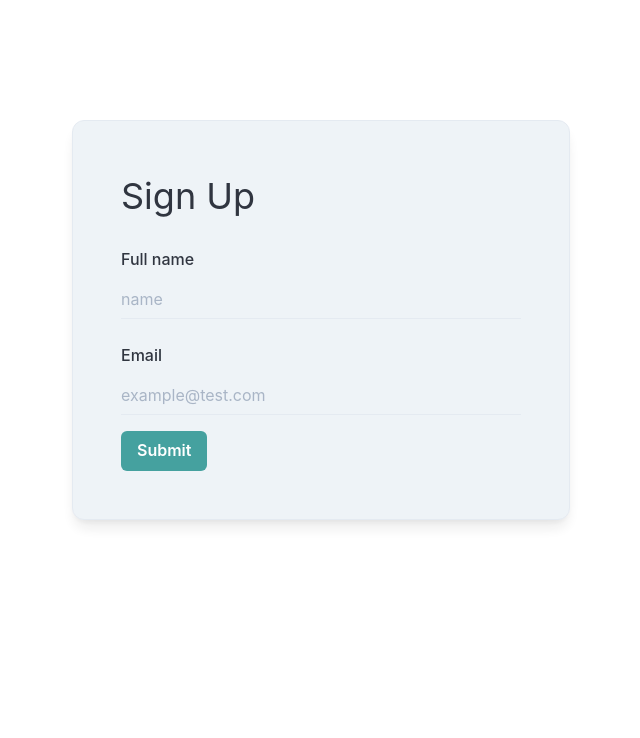
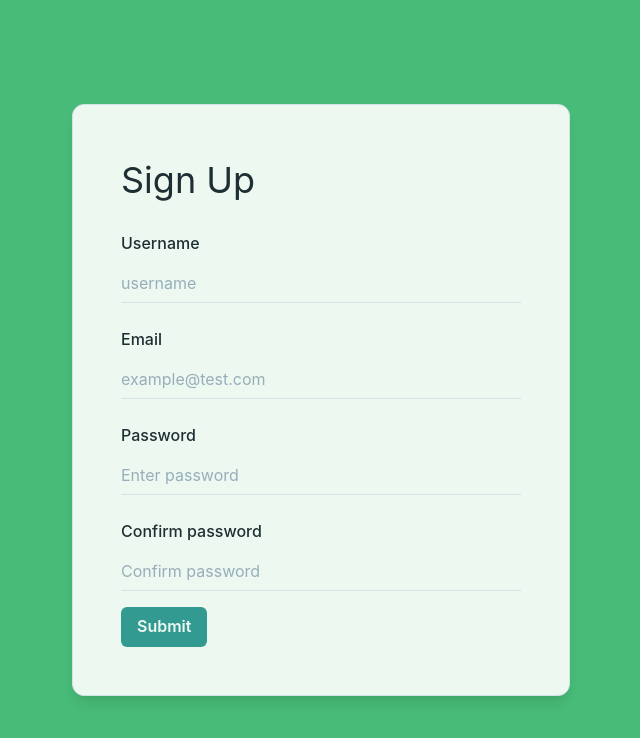
Before and after one commit to dipietronicolas/react-apollo-graphql, a React (Create React App) app: page /addperson in a window 1280 px wide. Shown: the top 738 px of the page, without its empty margins (319-959 px from the left). Built offline with nearby package versions, Linux system fonts and the light colour scheme.

Commit message:
SignIn form with password validation

```diff
--- a/package.json
+++ b/package.json
@@ -21,6 +21,7 @@
     "react-router-dom": "^5.3.0",
     "react-scripts": "4.0.3",
     "redux": "^4.1.1",
+    "sweetalert2": "^11.1.9",
     "web-vitals": "^1.1.2",
     "yup": "^0.32.11"
   },
--- a/src/GraphQL/Mutations.js
+++ b/src/GraphQL/Mutations.js
@@ -0,0 +1,13 @@
+import { gql } from '@apollo/client';
+
+export const ADD_USER = gql`
+  mutation($username: String!, $email: String!, $password: String!, $confirmPassword: String!){
+    addUser(username: $username, email: $email, password: $password, confirmPassword: $confirmPassword) {
+      id
+      username
+      email
+      password
+      confirmPassword
+    }
+  }
+`
--- a/src/GraphQL/Queries.js
+++ b/src/GraphQL/Queries.js
@@ -48,13 +48,3 @@ export const QUERY_EXAMPLE = gql`
     personCount
   }
 `
-
-export const ADD_USER = gql`
-  mutation($name: String!, $email: String!){
-    addUser(name: $name, email: $email) {
-      id
-      name
-      email
-    }
-  }
-`
--- a/src/components/AddPersonForm/AddPersonForm.jsx
+++ b/src/components/AddPersonForm/AddPersonForm.jsx
@@ -1,69 +1,112 @@
 import React from 'react';
 // GraphQL
-import { useQuery, useMutation } from '@apollo/client';
-import { QUERY_EXAMPLE } from '../../GraphQL/Queries';
+import { useMutation } from '@apollo/client';
 import { CustomClient } from '../../GraphQL/Clients';
-import { ADD_USER } from '../../GraphQL/Queries';
+import { ADD_USER } from '../../GraphQL/Mutations';
 // Formik
 import { Formik, Field, Form } from 'formik';
+import SignupSchema from './ValidationSchema';
 // Chakra-UI
 import {
   Center, Box, Text, Input, Button,
   FormControl, FormLabel, FormErrorMessage,
-} from '@chakra-ui/react'
+} from '@chakra-ui/react';
+import Swal from 'sweetalert2';
 
 const AddPersonForm = () => {
-  /*
-    const { loading, data } = useQuery(QUERY_EXAMPLE, {
-      client: CustomClient
-    });
-  */
-  const [addUser, { data }] = useMutation(ADD_USER, {
+
+  const [addUser, { error, data }] = useMutation(ADD_USER, {
     client: CustomClient
   });
 
   React.useEffect(() => {
-    console.log(data);
-  }, [data]);
+    // If success submiting
+    if(data && !error){
+      Swal.fire({
+        icon: 'success',
+        title: 'You successfully sign up!',
+        showConfirmButton: false,
+        timer: 1500
+      })
+    }
+    // If error
+    if(error){
+      Swal.fire({
+        icon: 'error',
+        title: 'Oops...',
+        text: 'Something went wrong!',
+        showConfirmButton: false,
+        timer: 1500
+      })
+    }
+  }, [error, data]);
 
   return (
-    <Center minH="80vh" flexDirection="column">
-      <Box p={12} borderWidth="1px" borderRadius={12} boxShadow="lg" bg="gray.100" opacity="0.9">
+    <Center minH="100vh" flexDirection="column" bg="green.400">
+      <Box p={12} borderWidth="1px" borderRadius={12} boxShadow="lg" bg="white" opacity="0.9">
         <Text fontSize="4xl" mb={6}>Sign Up</Text>
         <Formik
           initialValues={{
-            name: "",
-            email: ""
+            username: "",
+            email: "",
+            password: "",
+            confirmPassword: ""
           }}
+          validationSchema={SignupSchema}
           onSubmit={(values, actions) => {
             setTimeout(() => {
-              actions.setSubmitting(false)
+              actions.setSubmitting(false);
               addUser({
                 variables: {
-                  name: values.name,
-                  email: values.email
+                  username: values.username,
+                  email: values.email,
+                  password: values.password,
+                  confirmPassword: values.confirmPassword
                 }
               })
+
+             actions.resetForm();
             }, 1000)
-          }}
-        >
+          }} >
           {(props) => (
             <Box as={Form} w={[250, 400]}>
-              <Field name="name">
+              {/* Input Name */}
+              <Field name="username">
                 {({ field, form }) => (
-                  <FormControl isInvalid={form.errors.name && form.touched.name}>
-                    <FormLabel htmlFor="name">Full name</FormLabel>
-                    <Input {...field} id="name" placeholder="name" variant="flushed" />
-                    <FormErrorMessage>{form.errors.name}</FormErrorMessage>
+                  <FormControl isInvalid={form.errors.username && form.touched.username}>
+                    <FormLabel htmlFor="username">Username</FormLabel>
+                    <Input {...field} id="username" placeholder="username" variant="flushed" />
+                    <FormErrorMessage>{form.errors.username}</FormErrorMessage>
                   </FormControl>
                 )}
               </Field>
+              {/* Input Email */}
               <Field name="email">
                 {({ field, form }) => (
                   <FormControl isInvalid={form.errors.email && form.touched.email}>
                     <FormLabel htmlFor="email" mt={6}>Email</FormLabel>
-                    <Input {...field} id="email" placeholder="example@test.com" variant="flushed" />
+                    <Input {...field} id="email" placeholder="example@test.com" variant="flushed" type="email" />
                     <FormErrorMessage>{form.errors.email}</FormErrorMessage>
+                  </FormControl>
+                )}
+              </Field>
+              {/* Input Password */}
+              <Field name="password">
+                {({ field, form }) => (
+                  <FormControl isInvalid={form.errors.password && form.touched.password}>
+                    <FormLabel htmlFor="password" mt={6}>Password</FormLabel>
+                    <Input {...field} id="password" placeholder="Enter password" variant="flushed" type="password" />
+                    <FormErrorMessage>{form.errors.password}</FormErrorMessage>
+                  </FormControl>
+                )}
+              </Field>
+              {/* Input Confirm Password */}
+              <Field name="confirmPassword">
+                {({ field, form }) => (
+                  <FormControl isInvalid={form.errors.confirmPassword && form.touched.confirmPassword}>
+                    <FormLabel htmlFor="confirmPassword" mt={6}>Confirm password</FormLabel>
+                    <Input {...field} id="confirmPassword" placeholder="Confirm password" variant="flushed" type="password" />
+                    <FormErrorMessage>{form.errors.confirmPassword}</FormErrorMessage>
                   </FormControl>
                 )}
               </Field>
--- /dev/null
+++ b/src/components/AddPersonForm/ValidationSchema.js
@@ -0,0 +1,21 @@
+import * as Yup from 'yup';
+
+const passwordRegex = /^(?=.*[0-9])(?=.*[a-z])(?=.*[A-Z])(?=.{8,32})(?=.*[`!@#$%^&*(){}[\]:;<>,.?/~_+\-=\\|/])/
+
+const SignupSchema = Yup.object({
+  username: Yup.string()
+    .max(16, 'Must be 16 characters or less')
+    .required('Required'),
+  email: Yup.string()
+    .email('Invalid email address')
+    .required('Required'),
+  password: Yup.string()
+    .required('No password provided.')
+    .min(8, 'Password is too short - should be 8 chars minimum.')
+    .max(32, 'Password is too long - should be 32 chars maximum.')
+    .matches(passwordRegex, 'Password can only contain Latin letters.'),
+  confirmPassword: Yup.string()
+    .oneOf([Yup.ref('password'), null], 'Passwords must match')
+})
+
+export default SignupSchema;
--- a/src/components/FavoriteCharacters/FavoriteCharacters.jsx
+++ b/src/components/FavoriteCharacters/FavoriteCharacters.jsx
@@ -26,7 +26,7 @@ const FavoriteCharacters = () => {
 
   React.useEffect(() => {
     loadCharacters();
-  }, [])
+  }, [loadCharacters])
 
   return (
     <Box>
```
Also changed, not shown: 1 other file (tests, documents, lock files or other folders).
